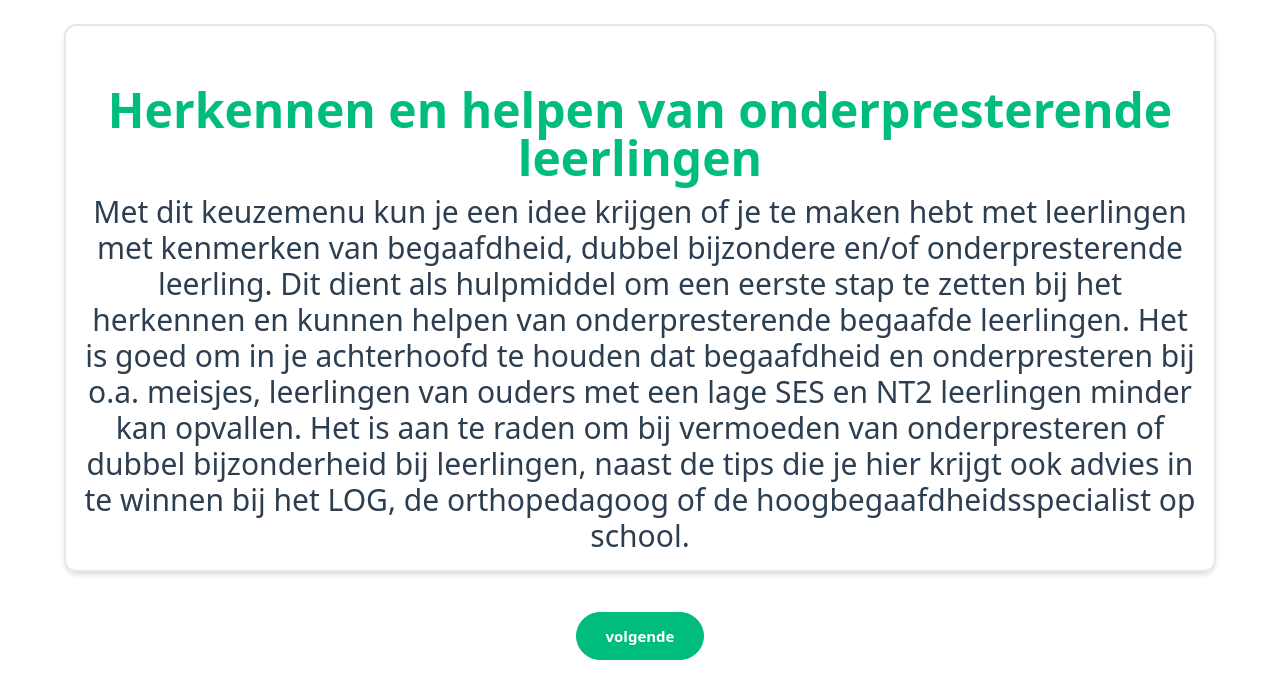
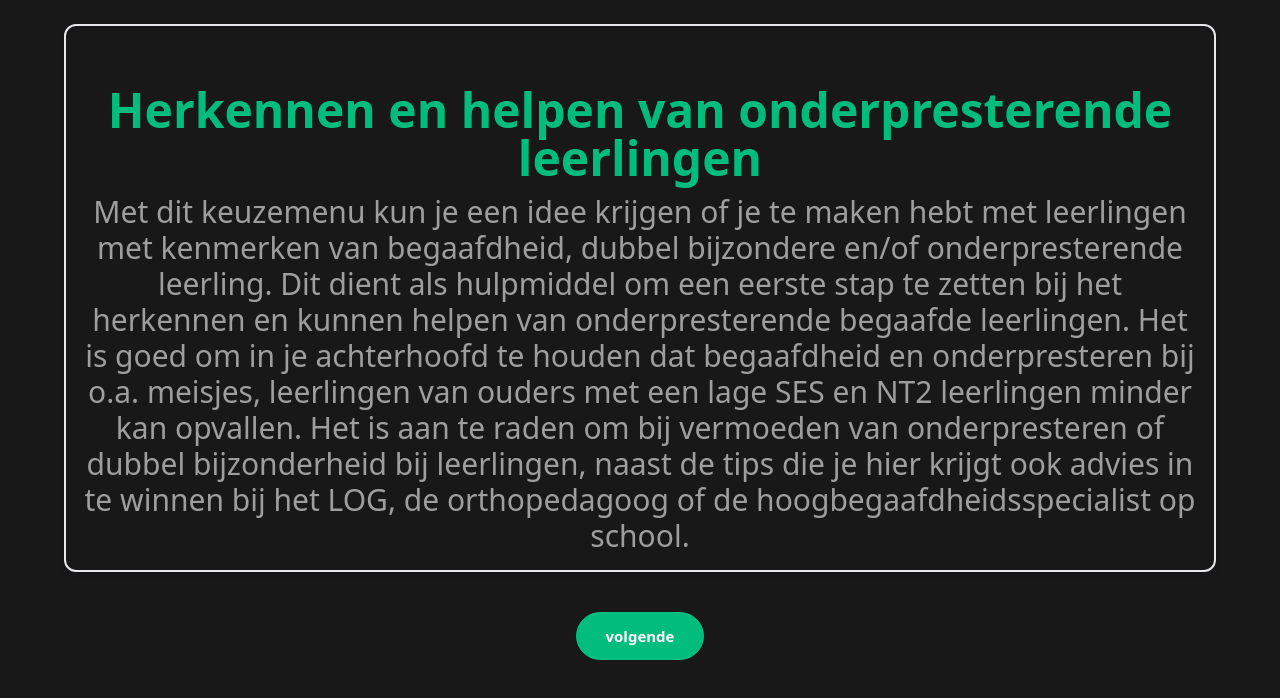
Before and after one commit to margowispels/hoppa, a Vue app: page /#/ in a window 1280 px wide. Shown: the top 698 px of the page. Built offline with nearby package versions, Linux system fonts and the light colour scheme.

Commit message:
default dark background

```diff
--- a/src/styles/index.css
+++ b/src/styles/index.css
@@ -26,8 +26,22 @@
         --vt-c-text-dark-2: rgba(235, 235, 235, 0.64);
     }
 
+    :root {
+        --color-background: var(--vt-c-black);
+        --color-background-soft: var(--vt-c-black-soft);
+        --color-background-mute: var(--vt-c-black-mute);
+
+        --color-border: var(--vt-c-divider-dark-2);
+        --color-border-hover: var(--vt-c-divider-dark-1);
+
+        --color-heading: var(--vt-c-text-dark-1);
+        --color-text: var(--vt-c-text-dark-2);
+
+        --section-gap: 160px;
+    }
+
     /* semantic color variables for this project */
-    :root {
+    /* :root {
         --color-background: var(--vt-c-white);
         --color-background-soft: var(--vt-c-white-soft);
         --color-background-mute: var(--vt-c-white-mute);
@@ -39,9 +53,9 @@
         --color-text: var(--vt-c-text-light-1);
 
         --section-gap: 160px;
-    }
+    } */
 
-    @media (prefers-color-scheme: dark) {
+    /* @media (prefers-color-scheme: dark) {
         :root {
         --color-background: var(--vt-c-black);
         --color-background-soft: var(--vt-c-black-soft);
@@ -53,7 +67,7 @@
         --color-heading: var(--vt-c-text-dark-1);
         --color-text: var(--vt-c-text-dark-2);
         }
-    }
+    } */
 
     *,
     *::before,
@@ -96,7 +110,7 @@
     }
 
     .button-group {
-        @apply flex flex-row items-center justify-center space-x-4 mx-auto h-32 w-96;
+        @apply flex flex-row items-center justify-center space-x-2 mx-auto h-32 w-96;
     }
 
     .tg {
```
